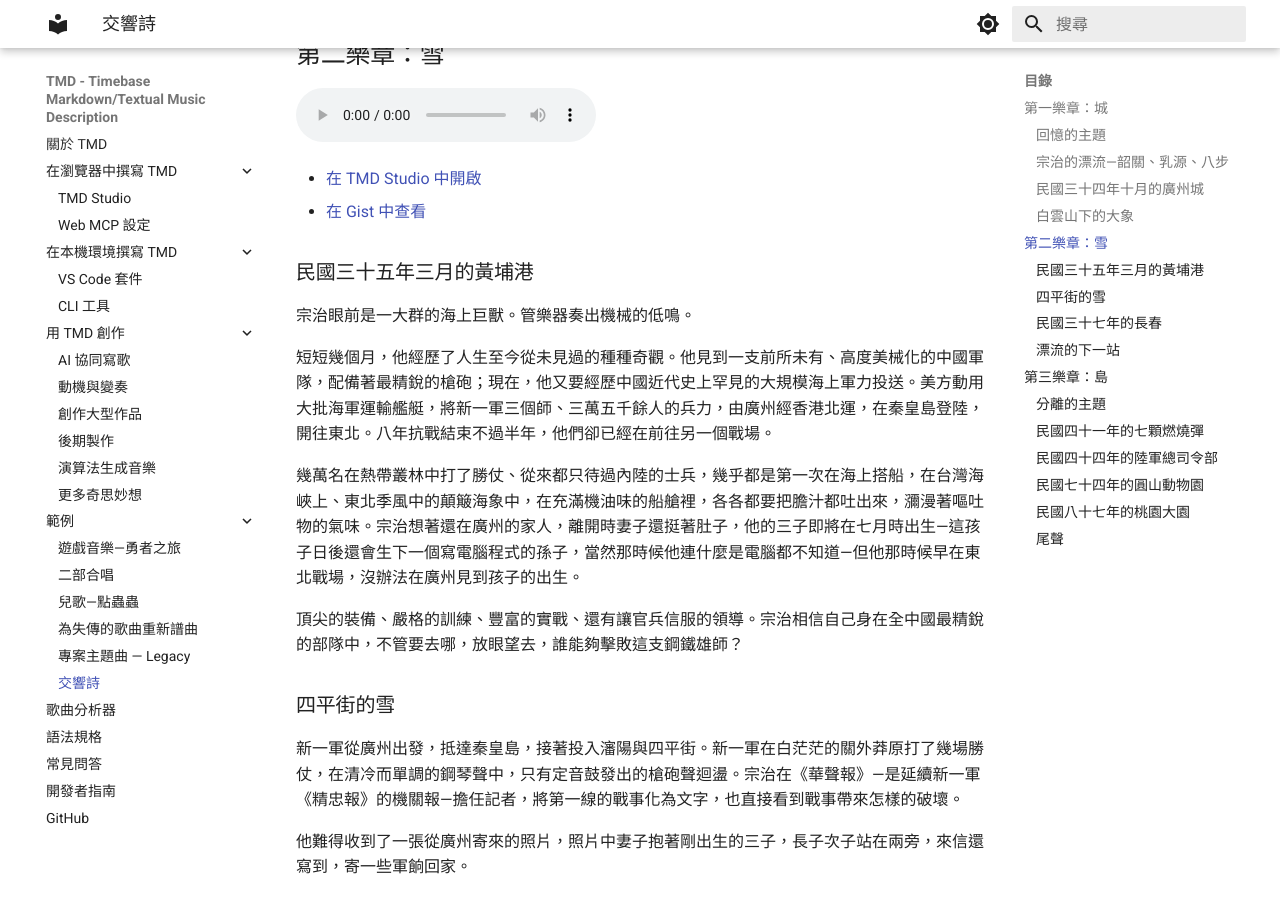
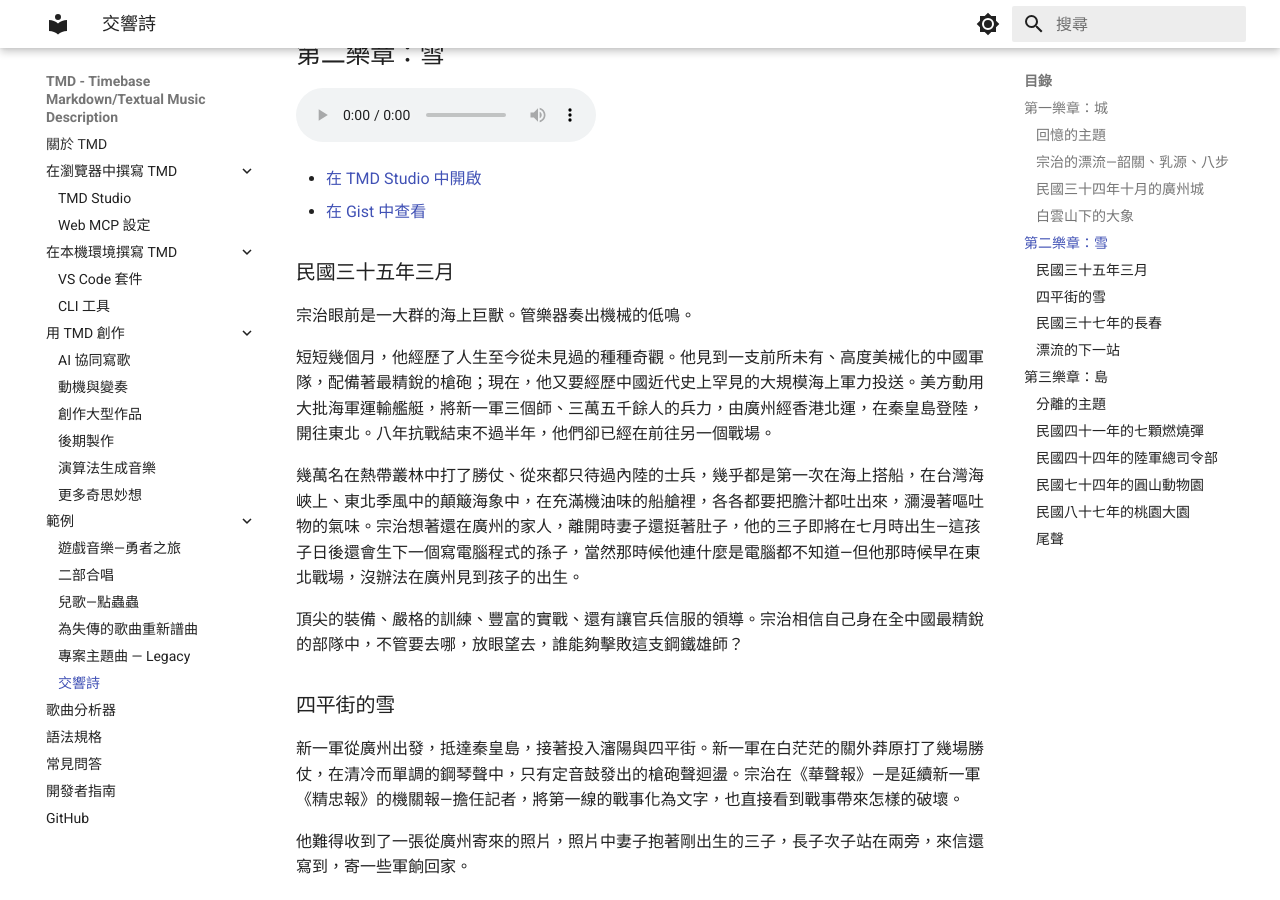
Before and after one commit to TMDLang/TMDLang.github.io, an MkDocs documentation site: the page built from docs/example_symphony.md, in a window 1280 px wide and 900 px high, scrolled down 1730 px. Built offline with MkDocs 1.6.1 and Material for MkDocs 9.7.7, drawn with Linux system fonts in a browser that asks for light colours.

Commit message:
docs: update section title for clarity in example symphony

```diff
--- a/docs/example_symphony.md
+++ b/docs/example_symphony.md
@@ -50,7 +50,7 @@ Your browser does not support the audio element.
 - [在 TMD Studio 中開啟](https://tmdlang.github.io/Tmd-TS/?gist=2c9542933d4974659fd92ba689b1acf1)
 - [在 Gist 中查看](https://gist.github.com/2c9542933d4974659fd92ba689b1acf1)
 
-### 民國三十五年三月的黃埔港
+### 民國三十五年三月
 
 宗治眼前是一大群的海上巨獸。管樂器奏出機械的低鳴。
 
```
